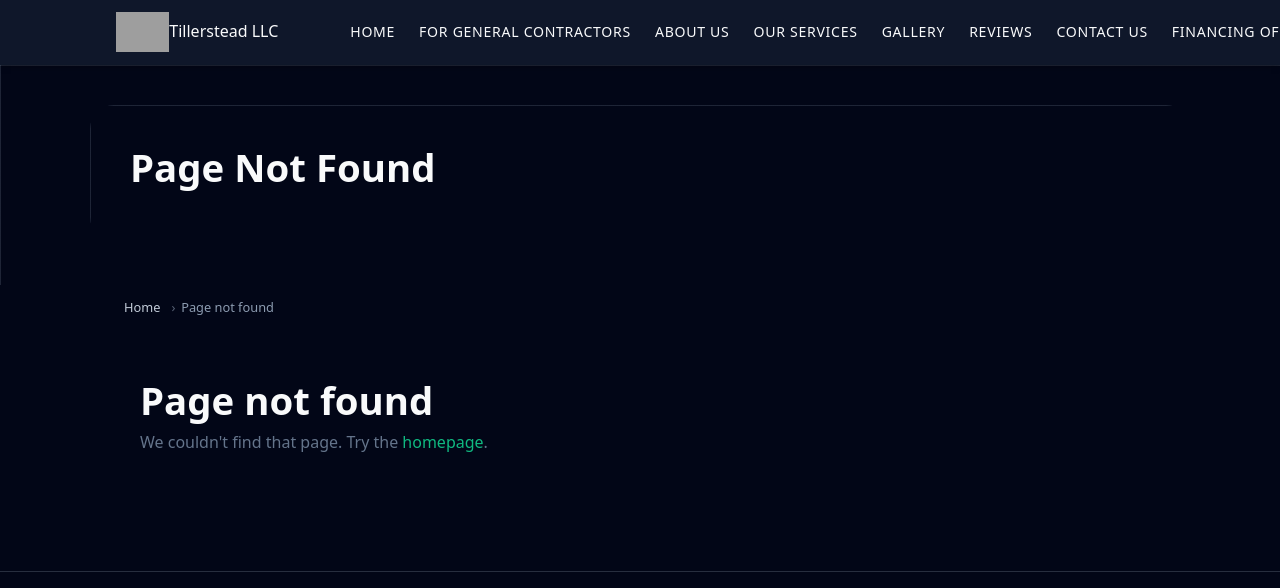
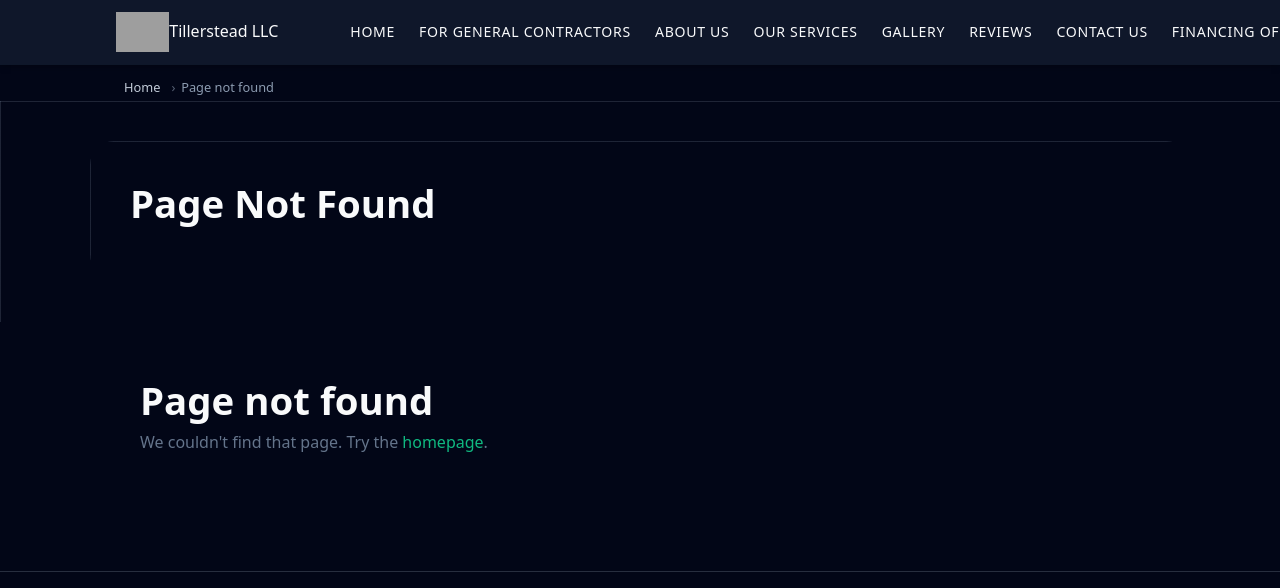
Before and after one commit to XTX33/Tillerstead-site, a Jekyll site: the page built from 404.html, in a window 1280 px wide and 1296 px high. Shown: the top 588 px of the window. Built offline with Jekyll 4.4.1, drawn with Linux system fonts in a browser that asks for light colours; grey boxes are pictures that could not be loaded.

Commit message:
Update default.html

```diff
--- a/_layouts/default.html
+++ b/_layouts/default.html
@@ -52,11 +52,10 @@
 
     {% include header.html %}
 <main id="main" class="site-main" role="main">
+{%- include breadcrumbs.html -%}
   {%- unless page.hide_hero -%}
     {%- include page-hero.html -%}
   {%- endunless -%}
-
-  {%- include breadcrumbs.html -%}
 
   <section class="page-content section">
     <div class="container">
```
